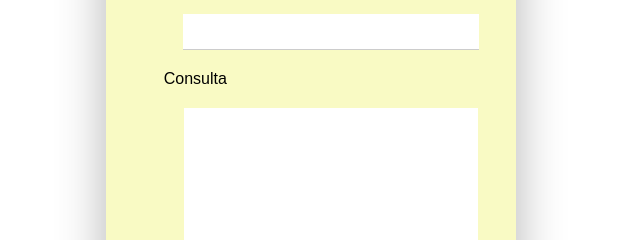
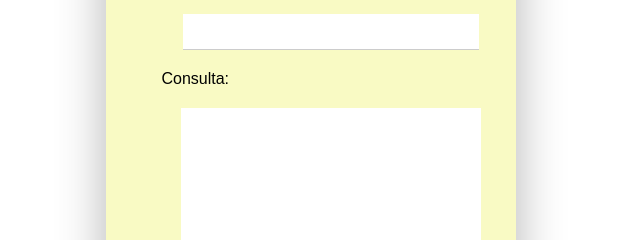
Before and after one commit to VictoriaVigano/MiPrimerDesarrolloWeb, a website: page Páginas/Contacto.html in a window 1280 px wide. Shown: the part 767-1007 px from the top of the page, 201-841 px from the left. Drawn offline with Linux system fonts and the light colour scheme; a web font is replaced by a local one.

Commit message:
Update Contacto.html
Nuevo cambio

```diff
--- a/Páginas/Contacto.html
+++ b/Páginas/Contacto.html
@@ -73,7 +73,7 @@
                 <input type="text"id="asunto"name="asunto"required>
             </div>
             <div>
-                <label for="consulta" id="consulta" name="consulta">Consulta</label>
+                <label for="consulta" id="consulta" name="consulta">Consulta:</label>
                 <textarea name="consulta" id="consulta" cols="19" rows="10">
                 </textarea>
             </div>
```
